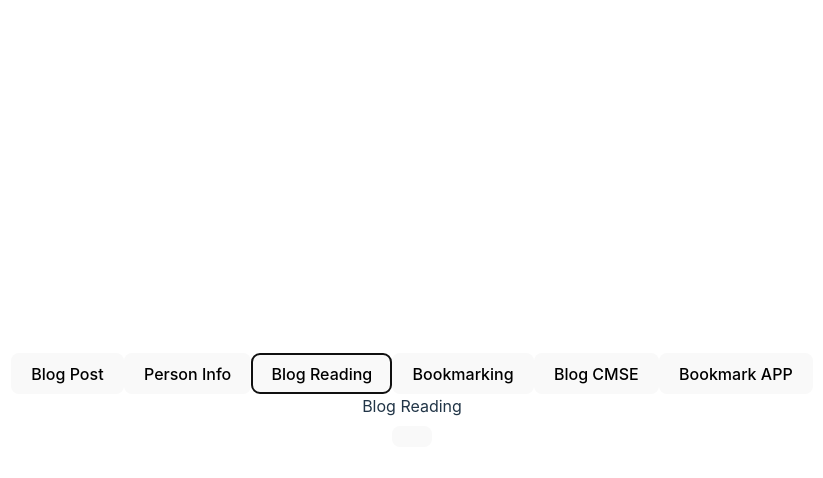
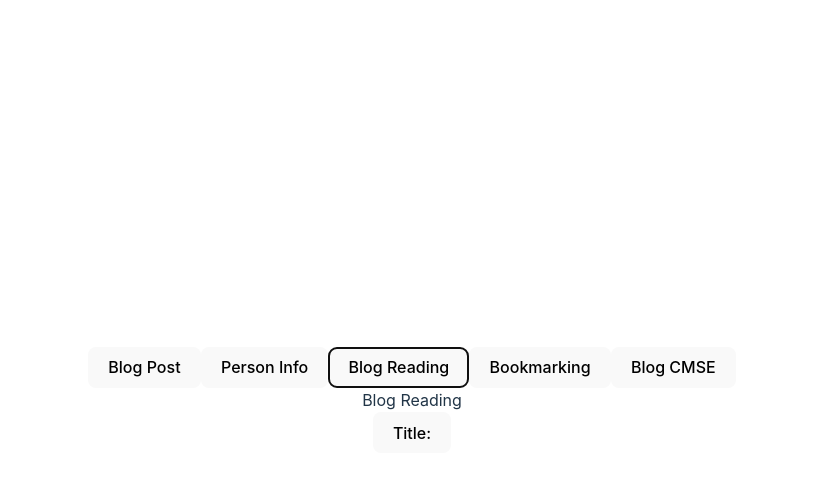
Before and after one commit to oxybabe/react-blog-exercises, a React (Vite) app: page / in a window 1280 px wide. Both pictures are taken after a click on the button "Blog Reading". Shown: the top 478 px of the page, without its empty margins (228-1051 px from the left). Built offline with nearby package versions, Linux system fonts and the light colour scheme.

Commit message:
updated code

```diff
--- a/src/App.jsx
+++ b/src/App.jsx
@@ -20,13 +20,13 @@ function App() {
   if (page === 3) {
     content = <BlogReading />;
   }
+  // if (page === 4) {
+  //   content = <Bookmarking />;
+  // }
   if (page === 4) {
-    content = <Bookmarking />;
+    content = <BlogCMSE />;
   }
   if (page === 5) {
-    content = <BlogCMSE />;
-  }
-  if (page === 6) {
     content = <BookmarkApp />;
   }
 
@@ -37,7 +37,7 @@ function App() {
       <button onClick={() => setPage(3)}>Blog Reading</button>
       <button onClick={() => setPage(4)}>Bookmarking</button>
       <button onClick={() => setPage(5)}>Blog CMSE</button>
-      <button onClick={() => setPage(6)}>Bookmark APP</button>
+      {/* <button onClick={() => setPage(6)}>Bookmark APP</button> */}
 
       <div>{content}</div>
     </>
--- a/src/Components/BlogCMSE.jsx
+++ b/src/Components/BlogCMSE.jsx
@@ -3,6 +3,7 @@ export default function BlogCMSE() {
   return (
     <>
       <div>Hello CMS</div>
+
     </>
   );
 }
--- a/src/Components/BlogpostA.jsx
+++ b/src/Components/BlogpostA.jsx
@@ -45,8 +45,8 @@ export default function BlogPost() {
       </form>
       {blogPosts.map((blogPost) => (
         <>
-          <div>{blogPost.title}</div>
-          <div>{blogPost.body}</div>
+          <div>Title:{blogPost.title}</div>
+          <div>Body:{blogPost.body}</div>
         </>
       ))}
     </>
--- a/src/Components/BlogreadingC.jsx
+++ b/src/Components/BlogreadingC.jsx
@@ -8,7 +8,7 @@ export default function BlogReading() {
   return (
     <>
       <div>Blog Reading</div>
-      <button onClick={() => setBlogList()}>{setPostTitle}</button>
+      <button onClick={() => setBlogList()}>Title:{setPostTitle}</button>
     </>
   );
 }
--- a/src/Components/BookmarkApp.jsx
+++ b/src/Components/BookmarkApp.jsx
@@ -86,5 +86,4 @@ function BookmarkApp() {
     </>
   );
 }
-
 export default BookmarkApp;
--- a/src/Components/PersonInfoB.jsx
+++ b/src/Components/PersonInfoB.jsx
@@ -21,7 +21,6 @@ export default function PersonInfo() {
     setAddress("");
     setPhone("");
   }
-
   return (
     <>
       <div>Enter Personal Information</div>
@@ -50,7 +49,6 @@ export default function PersonInfo() {
         />
         <button type="submit">Submit</button>
       </form>
-
     </>
   );
 }
```
